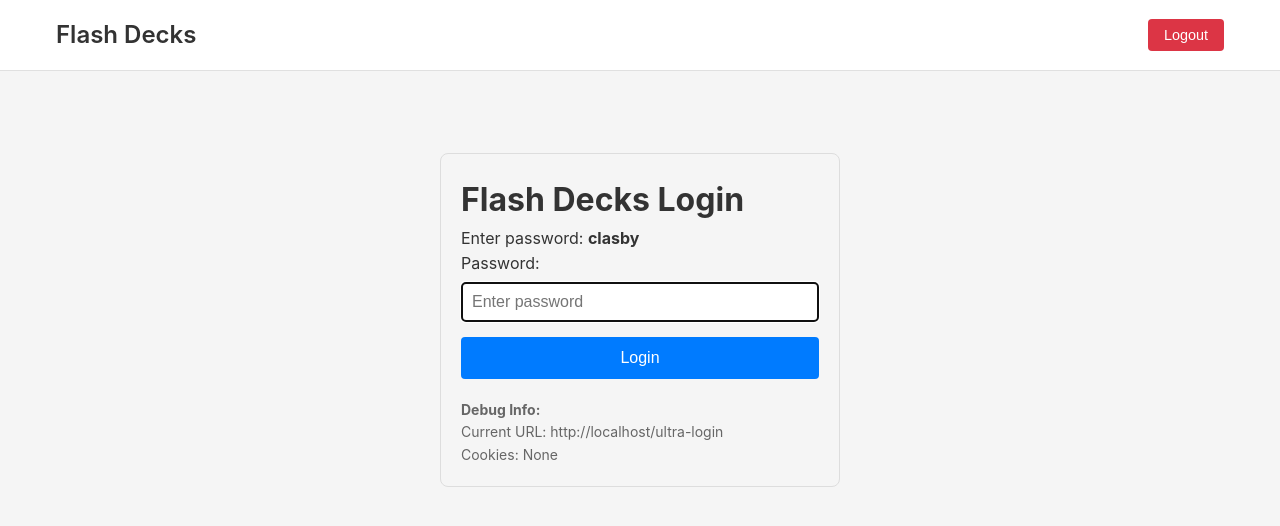
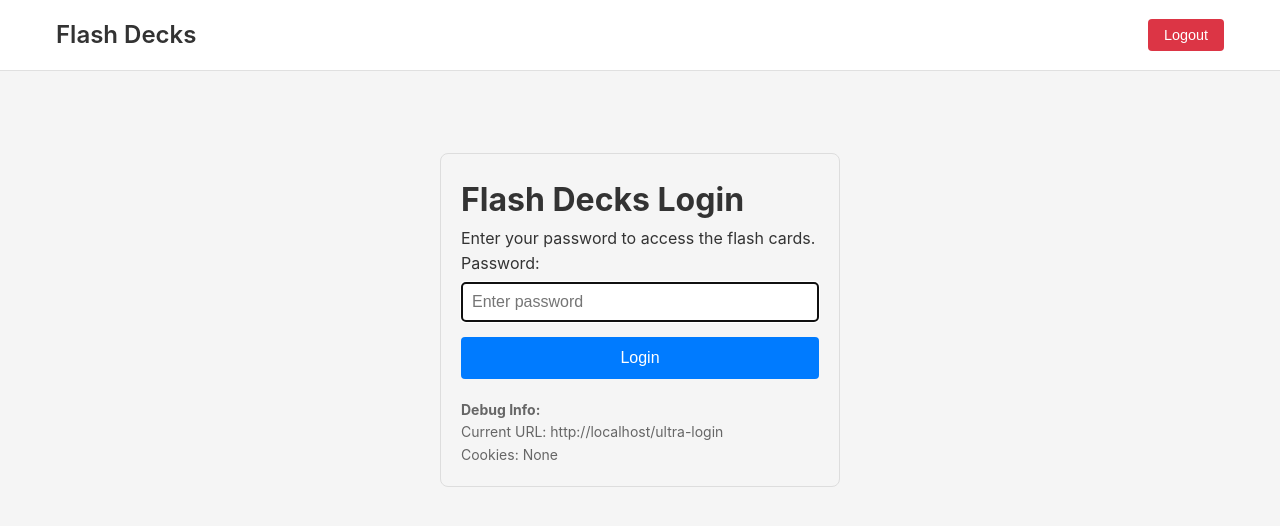
Before and after one commit to lordbuffcloud/testC, a Next.js app: page /ultra-login in a window 1280 px wide. Shown: the top 526 px of the page. Built offline with nearby package versions, Linux system fonts and the light colour scheme.

Commit message:
Remove password display from login screen for security

```diff
--- a/src/app/ultra-login/page.tsx
+++ b/src/app/ultra-login/page.tsx
@@ -20,7 +20,7 @@ export default function UltraSimpleLogin() {
       // Simple redirect
       window.location.href = '/decks'
     } else {
-      setError('Invalid password. Try: clasby')
+        setError('Invalid password. Please try again.')
       setLoading(false)
     }
   }
@@ -34,7 +34,7 @@ export default function UltraSimpleLogin() {
       borderRadius: '8px'
     }}>
       <h1>Flash Decks Login</h1>
-      <p>Enter password: <strong>clasby</strong></p>
+      <p>Enter your password to access the flash cards.</p>
 
       <form onSubmit={handleSubmit}>
         <div style={{ marginBottom: '15px' }}>
```
